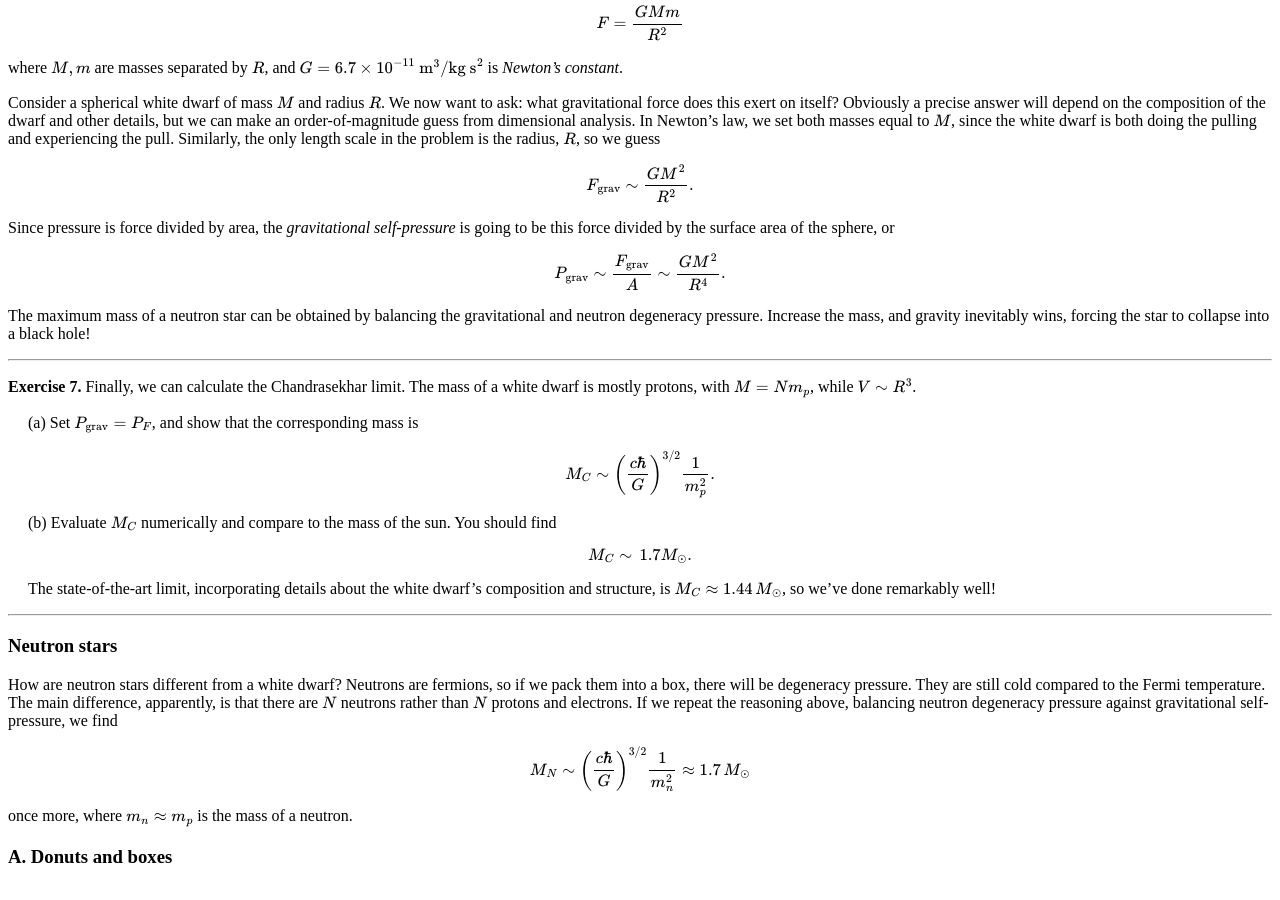
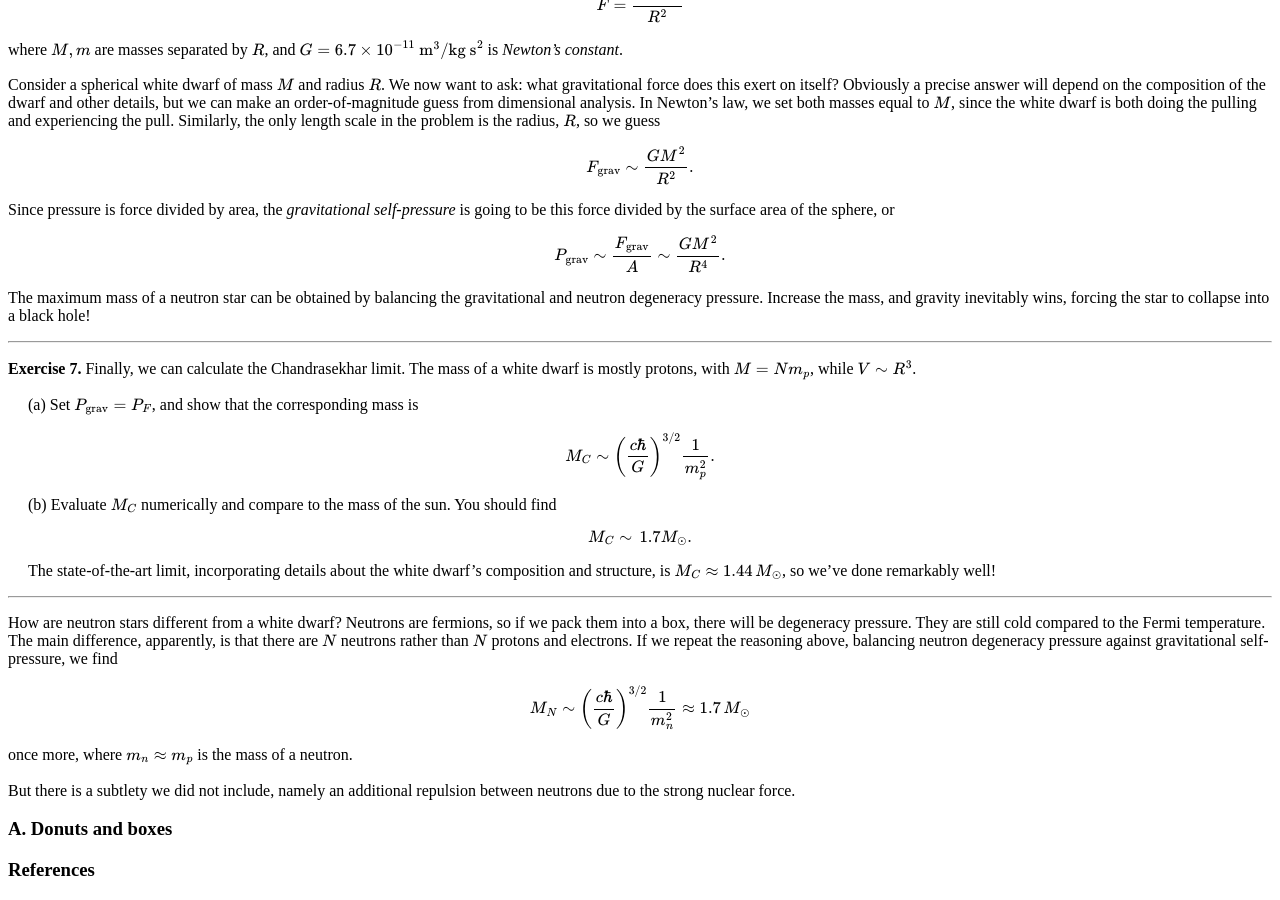
Before and after one commit to hapax/hapax.github.io, a Jekyll site: the page built from assets/chandra.md, in a window 1280 px wide and 900 px high, scrolled down 7135 px. Built offline with Jekyll 4.4.1, drawn with Linux system fonts in a browser that asks for light colours; our own code applies the rules of GitHub Pages for plain Markdown files; formulas are drawn with MathJax 3; a script that is not in the unit is left out.

Commit message:
Update chandra.md

```diff
--- a/assets/chandra.md
+++ b/assets/chandra.md
@@ -24,7 +24,6 @@ date:  2020-03-23
    1. <a href="#sec-3-1">Ultrarelativity</a>
    2. <a href="#sec-3-2">White dwarfs and neutron stars</a>
    3. <a href="#sec-3-3">The Chandrasekhar limit</a>
-   3. <a href="#sec-3-4">Neutron stars</a>
 
 - <a href="#sec-A">A. Donuts and boxes</a>
 
@@ -730,8 +729,6 @@ we've done remarkably well!
 
 ---
 
-### Neutron stars<a id="sec-3-4" name="sec-3-4"></a>
-
 How are neutron stars different from a white dwarf?
 Neutrons are fermions, so if we pack them into a box, there will be
 degeneracy pressure.
@@ -748,4 +745,9 @@ $$
 
 once more, where $m_n \approx m_p$ is the mass of a neutron.
 
+But there is a subtlety we did not include, namely an additional
+repulsion between neutrons due to the strong nuclear force.
+
 ### A. Donuts and boxes <a id="sec-A" name="sec-A"></a>
+
+### References
```
